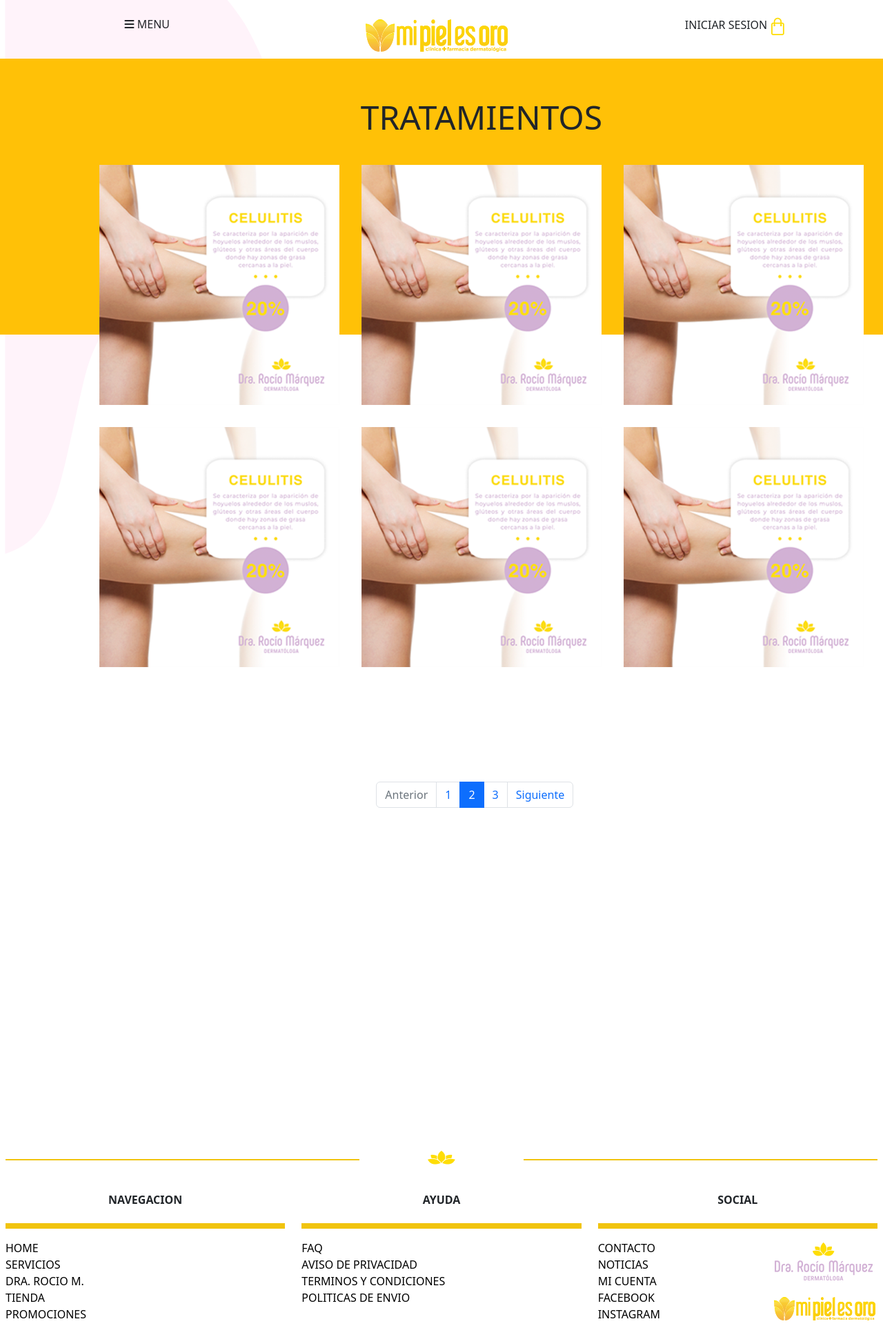
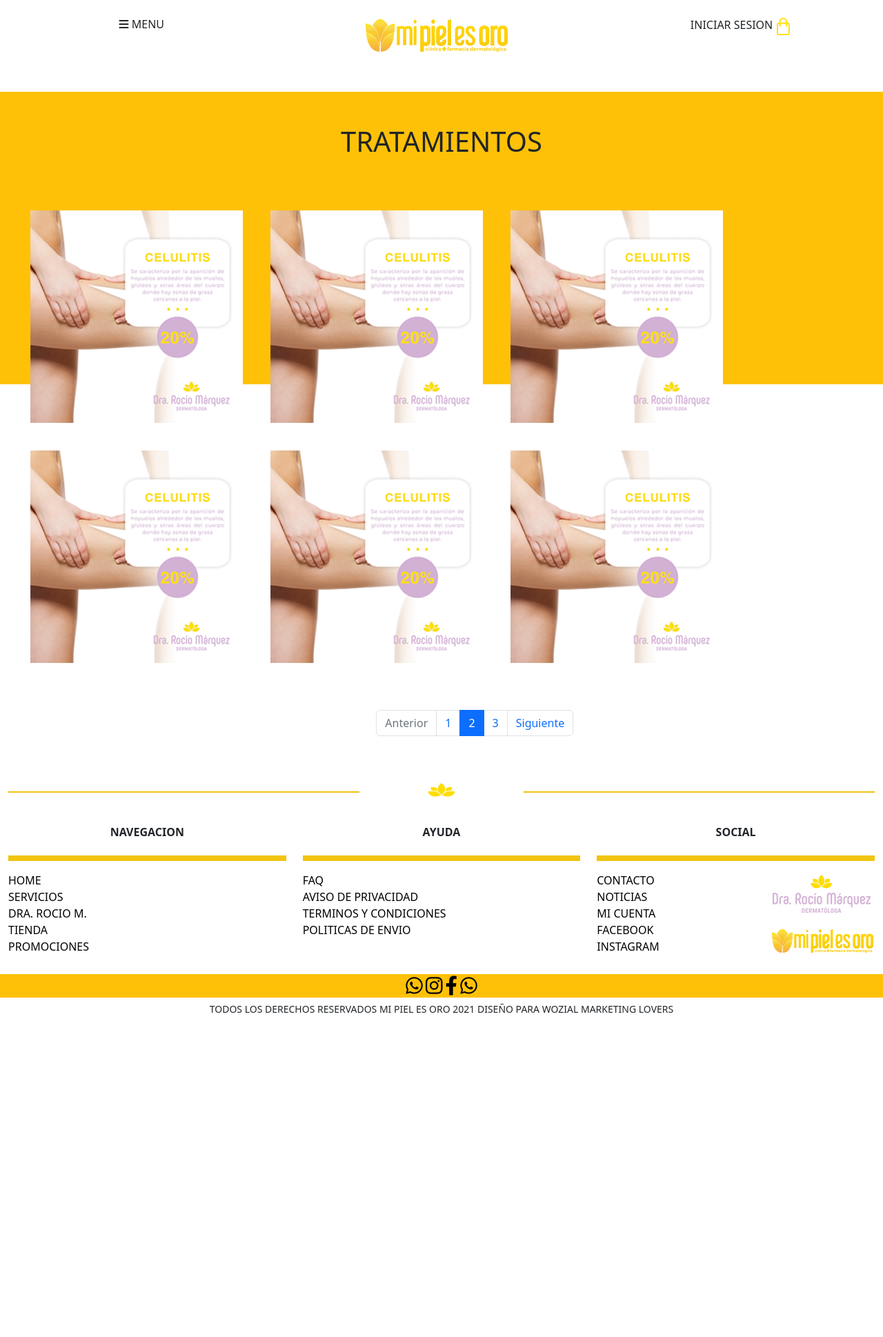
Before and after one commit to mikeed1998/MiPielEsOroWozial, a PHP site: page /tratamientos.php in a window 1280 px wide. Shown: the top 1938 px of the page at 69% size. After the commit the page ends 1468 px from the top, so only its background shows below. Run offline with PHP 8.4, Linux system fonts and the light colour scheme; some libraries are stand-ins or nearby versions.

Commit message:
actualizaciones generales

```diff
--- a/encuentranos.php
+++ b/encuentranos.php
@@ -10,7 +10,7 @@
 	<link rel="stylesheet" type="text/css" href="vendor/slick/slick-theme.css"/>
 	<link rel="stylesheet" href="css/main.css">
 </head>
-<body background="images/mercaBella_22.png" style="background-repeat: no-repeat;">
+<body background="" style="background-repeat: no-repeat;">
 	<header>
 		<div class="mt-3 container-fluid">
 			<div class="row">
--- a/producto.php
+++ b/producto.php
@@ -27,7 +27,7 @@
         }
     </style>
 </head>
-<body background="images/mercaBella_22.png" style="background-repeat: no-repeat;">
+<body background="" style="background-repeat: no-repeat;">
 	<header>
 		<div class="mt-3 container-fluid">
 			<div class="row">
--- a/tratamientos.php
+++ b/tratamientos.php
@@ -3,16 +3,37 @@
 <head>
 	<meta charset="UTF-8">
 	<meta name="viewport" content="width=device-width, initial-scale=1.0">
-	<title>Titulo</title>
+	<title>Document</title>
 	<link href="css/bootstrap.css" rel="stylesheet">
 	<link rel="stylesheet" href="https://cdnjs.cloudflare.com/ajax/libs/font-awesome/6.1.2/css/all.min.css">
 	<link rel="stylesheet" type="text/css" href="vendor/slick/slick.css"/>
 	<link rel="stylesheet" type="text/css" href="vendor/slick/slick-theme.css"/>
 	<link rel="stylesheet" href="css/main.css">
+	<style>
+		.flex-container {
+		  display: flex;
+		  flex-wrap: wrap;
+		  flex-direction: row;
+		}
+
+		.flex-container > div.elem {
+		  background-color: #f1f1f1;
+		  width: 25%;
+		  margin: 20px;
+		  text-align: center;
+		  line-height: 75px;
+		  font-size: 30px;
+		}
+
+		@media (max-width: 800px) {
+ 		 .flex-container > div {
+    		flex: 100%; /*Hacer de una columna las filas para dispositivos pequeños*/
+  		}
+</style>
 </head>
-<body background="images/mercaBella_22.png" style="background-repeat: no-repeat;">
+<body>
 	<header>
-		<div class="mt-3 container-fluid">
+		<div class="mt-3 container-fluid" style="padding:0px; margin:0px; width: 100%;">
 			<div class="row">
 				<div class="col-md-4 mx-auto nounderline text-center">
 					<button type="button" class="btn text-center" style="text-decoration:none;" data-bs-toggle="modal" data-bs-target="#exampleModal">
@@ -20,7 +41,7 @@
 					</button>
 					<div class="modal fade" id="exampleModal" tabindex="-1" aria-labelledby="exampleModalLabel" aria-hidden="true">
   						<div class="modal-dialog modal-fullscreen">
-  							<div class="container mx-auto">
+  							<div class="container-fluid mx-auto" style="padding:0px; margin:0px;">
     							<div class="modal-content" style="background-image: url(images/home_19_w.png);">
       								<div class="modal-body" style="background-color: #DAC142; background-image: url(images/flor_bg.png); background-size: contain; background-repeat: no-repeat; background-position: center;">
         								<div class="row mt-1 md-2 text-center mx-auto">
@@ -113,21 +134,24 @@
 	</header>
 
 	<section>
-        <div class="position-relative">
-            <div class="bg-warning text-center" style="height: 400px;position: relative;">
-                <div class="container mx-auto" style="position: absolute; top: 10%; bottom: 5%; left: 10%;">
-                    <div class="h2 py-3 text-center display-5">TRATAMIENTOS</div>
-                    <div class="row text-center">
-                        <div class="col-12 col-md-4 p-3"><a href="#"><img src="images/DetalleTratamieto_03.png" alt="" class="img-fluid"></a></div>
-                        <div class="col-12 col-md-4 p-3"><a href="#"><img src="images/DetalleTratamieto_03.png" alt="" class="img-fluid"></a></div>
-                        <div class="col-12 col-md-4 p-3"><a href="#"><img src="images/DetalleTratamieto_03.png" alt="" class="img-fluid"></a></div>
-                        <div class="col-12 col-md-4 p-3"><a href="#"><img src="images/DetalleTratamieto_03.png" alt="" class="img-fluid"></a></div>
-                        <div class="col-12 col-md-4 p-3"><a href="#"><img src="images/DetalleTratamieto_03.png" alt="" class="img-fluid"></a></div>
-                        <div class="col-12 col-md-4 p-3"><a href="#"><img src="images/DetalleTratamieto_03.png" alt="" class="img-fluid"></a></div>
+		<div class="container-fluid bg-warning text-center" style="background: linear-gradient(to bottom, #ffc107 50%, white 50%);">
+			<div class="row mt-5 mb-5">
+				<div class="col mt-5">
+					<h1>TRATAMIENTOS</h1>
+				</div>
+			</div>
+			<div class="row mx-auto text-center">
+				<div class="flex-container">
+					<div class="elem"><a href="#"><img src="images/DetalleTratamieto_03.png" alt="" class="img-fluid"></a></div>
+			  		<div class="elem"><a href="#"><img src="images/DetalleTratamieto_03.png" alt="" class="img-fluid"></a></div>
+			  		<div class="elem"><a href="#"><img src="images/DetalleTratamieto_03.png" alt="" class="img-fluid"></a></div>
+			  		<div class="elem"><a href="#"><img src="images/DetalleTratamieto_03.png" alt="" class="img-fluid"></a></div>
+			  		<div class="elem"><a href="#"><img src="images/DetalleTratamieto_03.png" alt="" class="img-fluid"></a></div>
+			  		<div class="elem"><a href="#"><img src="images/DetalleTratamieto_03.png" alt="" class="img-fluid"></a></div>
 				</div>
 			</div>
 		</div>
-            <div class="container-fluid mx-auto" style="position: absolute; height: 50px; top: 250%;">
+		<div class="container-fluid mx-auto">
             <div class="row mt-5 mb-5">
                 <div class="col-md-2 mx-auto">
                     <nav aria-label="...">
@@ -152,11 +176,10 @@
                 </div>
             </div>
         </div>
-        </div>
 	</section>
 
 	<footer>
-        <div class="container-fluid mx-auto mt-5 p-2" style="position: absolute; height: 50px; top: 200%;">
+		<div class="container-fluid mt-5">
 			<div class="row mt-2 mb-3">
 				<div class="col-md-5"><hr class="hr-1"></div>
 				<div class="col-md-2 mx-auto text-center">
@@ -250,5 +273,20 @@
 	<script type="text/javascript" src="//code.jquery.com/jquery-migrate-1.2.1.min.js"></script>
 	<script type="text/javascript" src="vendor/slick/slick.min.js"></script>
 	<!-- <script type="text/javascript" src="js/main.js"></script> //-->
+	<script>
+		$(document).ready(function() {
+  			$('#carousel-1').slick({
+  				slidesToShow: 3,
+  				slidesToScroll: 1,
+  				nextArrow: '#btn-slick-1'
+  			});
+
+  			$('#carousel-2').slick({
+  				slidesToShow: 4,
+  				slidesToScroll: 1,
+  				nextArrow: '#btn-slick-2'
+  			});
+		});
+	</script>
 </body>
 </html>
```
Also changed, not shown: detalle_tratamiento.php (+38 -22 lines). Lines whose indentation alone changed are shown as unchanged.
